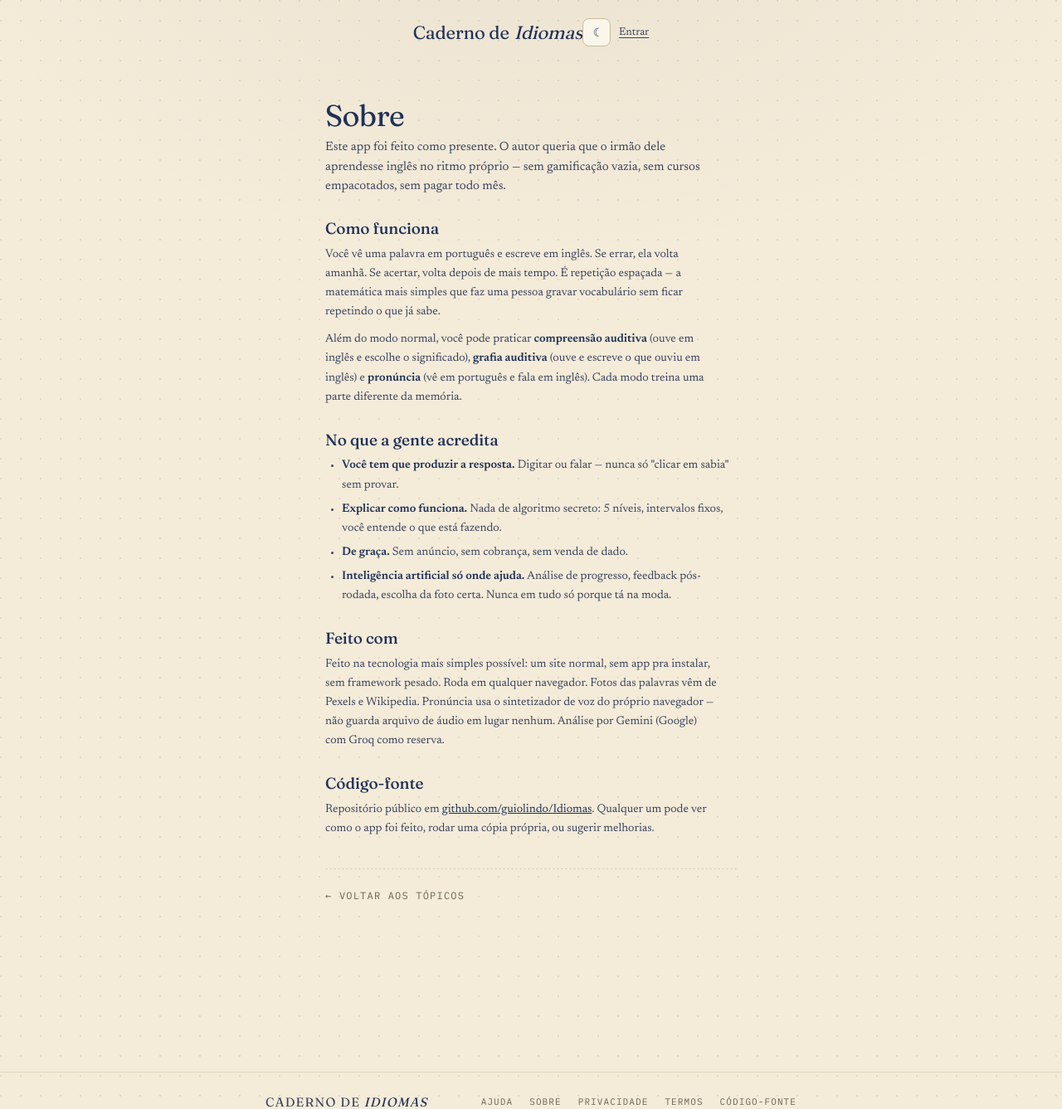
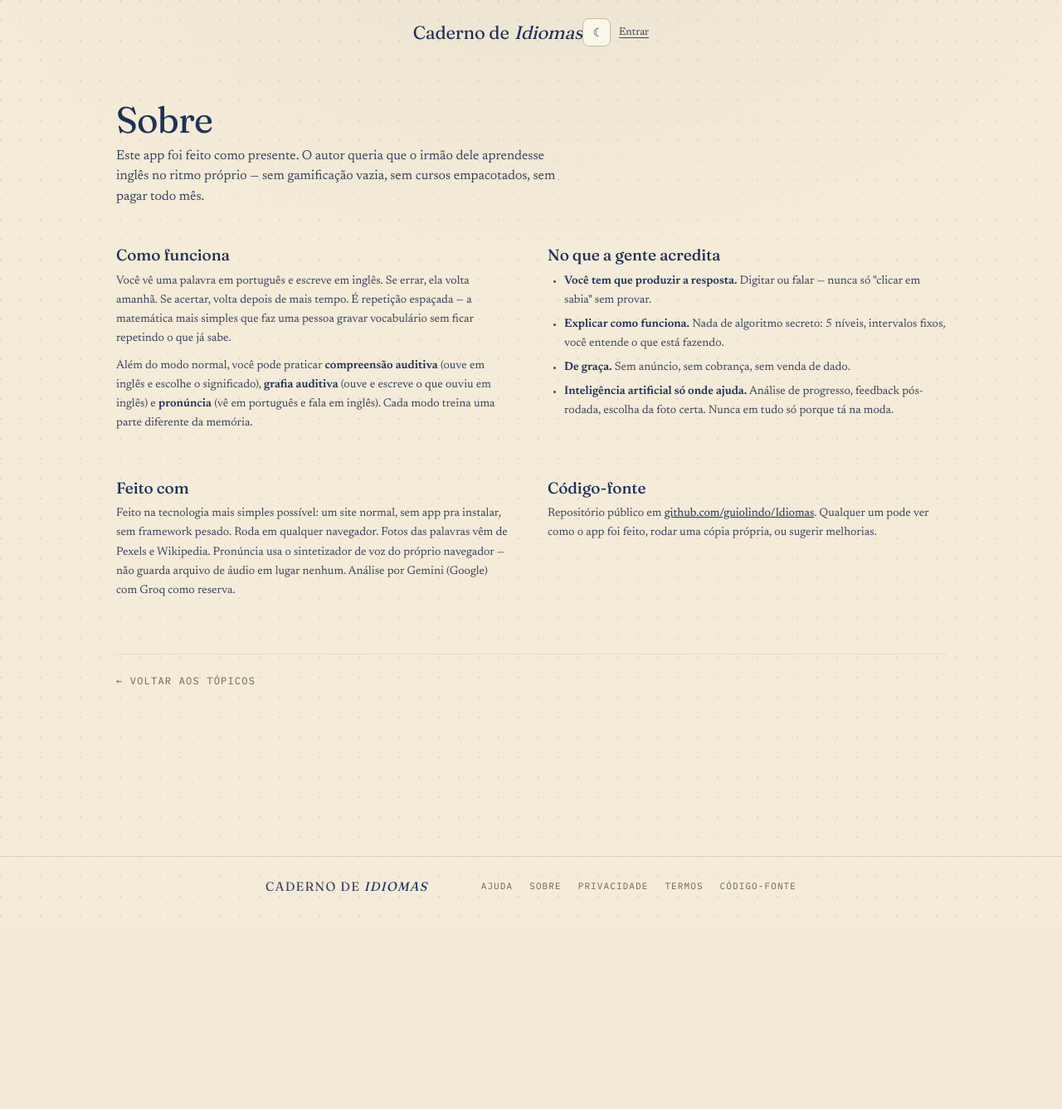
Before and after one commit to guiolindo/Idiomas, a Django app: page /sobre/ in a window 1280 px wide. Shown: the top 1337 px of the page at 83% size. After the commit the page ends 1106 px from the top, so only its background shows below. Run offline with Django 5.2, Linux system fonts and the light colour scheme; some web fonts are replaced.

Commit message:
Paisagem/desktop em todas as telas — nada mais fica em faixa central estreita
Cada tipo de tela ganhou a adaptacao que faz sentido:

- Docs (Ajuda, Sobre, Termos, Privacidade): em paisagem, sections
  ficam em grid de 2 colunas em vez de coluna vertical de 640px.
  Doc-lead e titulo tambem crescem.
- Travadas: word-list vira 2 colunas (classe .word-list-wide).
- Topico: ja fez em commit anterior (2-col).
- Estudo, Misturar, Desafio: wrapper .focus-flow (max 640px) mantem
  a coluna focada centrada — card e um fluxo de 1 palavra por vez,
  largura larga so dispersaria. Mas fica ancorado no centro em vez
  de estirar controles ate as bordas.

Retrato/mobile: tudo empilha como antes (max-width preservado).

Co-Authored-By: Claude Opus 4.7 <noreply@anthropic.com>

```diff
--- a/flashcards/static/flashcards/css/style.css
+++ b/flashcards/static/flashcards/css/style.css
@@ -182,6 +182,14 @@ a{ color:inherit }
   .footer-inner{ max-width:1080px; }
 }
 
+/* Fluxo focado (estudo, misturar, desafio) — mesmo com .app largo em
+   paisagem, esses telas mantem uma coluna focada centrada em ~640px pra
+   nao dispersar a atencao entre card, controles e coach. Aplicado via
+   body class na base ou wrapper na template. */
+@media (min-width: 900px){
+  .focus-flow{ max-width:640px; margin:0 auto; }
+}
+
 /* Topic detail em paisagem/desktop — coluna esquerda: ações (resumo,
    contadores, modo, tempo); coluna direita: lista de palavras. Em
    retrato/mobile, tudo empilha na ordem natural do HTML. */
@@ -873,6 +881,16 @@ footer{
 .srs-help li{ margin:3px 0; }
 .srs-help b{ color:var(--ink); font-weight:600; }
 .word-list{ list-style:none; padding:0; margin:0; }
+/* Em paisagem/desktop a lista de travadas (que ocupa a largura toda)
+   vira 2 colunas. Word-list dentro do topico já vive em coluna estreita
+   do grid, então não recebe esse tratamento. */
+@media (min-width: 900px){
+  .word-list.word-list-wide{
+    display:grid; grid-template-columns:repeat(2, minmax(0, 1fr));
+    gap:6px 14px;
+  }
+  .word-list.word-list-wide .word-row{ margin-bottom:0; }
+}
 .word-row{
   display:grid; grid-template-columns:12px 1fr auto auto; gap:12px; align-items:baseline;
   padding:12px 14px; background:var(--paper); border:1px solid var(--line);
@@ -1227,7 +1245,21 @@ input:focus-visible{ outline:none; } /* já tem borda animada */
 .footer-links a:hover{ color:var(--accent); }
 
 /* ==== Páginas de documento (Ajuda, Sobre, Termos) ==== */
+/* Em retrato/mobile: coluna estreita (640px) pra leitura confortável.
+   Em paisagem/desktop: usa toda a largura do .app e distribui as
+   sections em 2 colunas — evita a "faixa central" com sobra dos lados. */
 .doc-page{ max-width:640px; }
+@media (min-width: 900px){
+  .doc-page{ max-width:none; }
+  .doc-page .doc-title{ font-size:44px; }
+  .doc-page .doc-lead{ max-width:60ch; font-size:16px; }
+  .doc-page .doc-sections-grid{
+    display:grid; grid-template-columns:repeat(2, minmax(0, 1fr));
+    gap:8px 40px; align-items:start;
+  }
+  .doc-page .doc-sections-grid .doc-section{ margin:18px 0; break-inside:avoid; }
+  .doc-page .doc-back{ grid-column:1 / -1; }
+}
 .doc-title{
   font-family:var(--display); font-weight:400; font-size:36px; letter-spacing:-.02em;
   color:var(--ink); margin:12px 0 6px;
--- a/flashcards/templates/flashcards/about.html
+++ b/flashcards/templates/flashcards/about.html
@@ -9,6 +9,7 @@
     Este app foi feito como presente. O autor queria que o irmão dele aprendesse inglês no ritmo próprio — sem gamificação vazia, sem cursos empacotados, sem pagar todo mês.
   </p>
 
+  <div class="doc-sections-grid">
   <section class="doc-section">
     <h2>Como funciona</h2>
     <p>
@@ -43,6 +44,7 @@
     </p>
   </section>
 
+  </div>
   <p class="doc-back">
     <a href="{% url 'home' %}">← Voltar aos tópicos</a>
   </p>
--- a/flashcards/templates/flashcards/challenge.html
+++ b/flashcards/templates/flashcards/challenge.html
@@ -3,6 +3,7 @@
 {% block title %}Desafio · Caderno de Idiomas{% endblock %}
 {% block content %}
 
+<div class="focus-flow">
 <div class="study-head">
   <a class="back" href="{% url 'home' %}">← Tópicos</a>
   <div class="title">Desafio relâmpago</div>
@@ -77,6 +78,7 @@
 </div>
 
 {% endif %}
+</div>
 {% endblock %}
 
 {% block extra_js %}
--- a/flashcards/templates/flashcards/help.html
+++ b/flashcards/templates/flashcards/help.html
@@ -6,6 +6,7 @@
   <h1 class="doc-title">Ajuda</h1>
   <p class="doc-lead">Respostas rápidas pra quem tá usando o app pela primeira vez.</p>
 
+  <div class="doc-sections-grid">
   <section class="doc-section" id="nivel">
     <h2>O que significa "23% das 500 mais frequentes"?</h2>
     <p>
@@ -109,6 +110,7 @@
     </p>
   </section>
 
+  </div>
   <p class="doc-back">
     <a href="{% url 'home' %}">← Voltar aos tópicos</a>
   </p>
--- a/flashcards/templates/flashcards/leech_list.html
+++ b/flashcards/templates/flashcards/leech_list.html
@@ -14,7 +14,7 @@
   Estas são as palavras que você errou <b>3 ou mais vezes seguidas</b>. Elas continuam aparecendo nas suas rodadas normalmente, mas com um aviso pra você reconhecer o bloqueio. Ver todas de uma vez ajuda a perceber o padrão.
 </p>
 
-<ul class="word-list">
+<ul class="word-list word-list-wide">
   {% for p in leeches %}
   <li class="word-row state-due leech-row">
     <span class="wr-dot"></span>
--- a/flashcards/templates/flashcards/mixed.html
+++ b/flashcards/templates/flashcards/mixed.html
@@ -3,6 +3,7 @@
 {% block title %}Misturar · Caderno de Idiomas{% endblock %}
 {% block content %}
 
+<div class="focus-flow">
 <div class="study-head">
   <a class="back" href="{% url 'home' %}">← Tópicos</a>
   <div class="title">Misturar</div>
@@ -61,6 +62,7 @@
 </div>
 
 {% endif %}
+</div>
 {% endblock %}
 
 {% block extra_js %}
--- a/flashcards/templates/flashcards/privacy.html
+++ b/flashcards/templates/flashcards/privacy.html
@@ -6,6 +6,7 @@
   <h1 class="doc-title">Privacidade</h1>
   <p class="doc-lead">O que sai do sistema, quando, e como você desliga.</p>
 
+  <div class="doc-sections-grid">
   <section class="doc-section">
     <h2>O que fica só aqui</h2>
     <p>
@@ -73,6 +74,7 @@
     </p>
   </section>
 
+  </div>
   <p class="doc-back">
     <a href="{% url 'home' %}">← Voltar aos tópicos</a>
   </p>
--- a/flashcards/templates/flashcards/study.html
+++ b/flashcards/templates/flashcards/study.html
@@ -3,6 +3,7 @@
 {% block title %}{{ topic.name }} · Caderno de Idiomas{% endblock %}
 {% block content %}
 
+<div class="focus-flow">
 <div class="study-head">
   <a class="back" href="{% url 'home' %}">← Tópicos</a>
   <div class="title">{{ topic.name }}</div>
@@ -99,6 +100,7 @@ NÃO aparecem aqui — são modos separados, escolhidos antes da sessão.
 </div>
 
 {% endif %}
+</div>
 {% endblock %}
 
 {% block extra_js %}
--- a/flashcards/templates/flashcards/terms.html
+++ b/flashcards/templates/flashcards/terms.html
@@ -8,6 +8,7 @@
     Direto ao ponto. Sem letra miúda.
   </p>
 
+  <div class="doc-sections-grid">
   <section class="doc-section">
     <h2>1. O que este app é</h2>
     <p>
@@ -72,6 +73,7 @@
     </p>
   </section>
 
+  </div>
   <p class="doc-back">
     <a href="{% url 'home' %}">← Voltar aos tópicos</a>
   </p>
```
